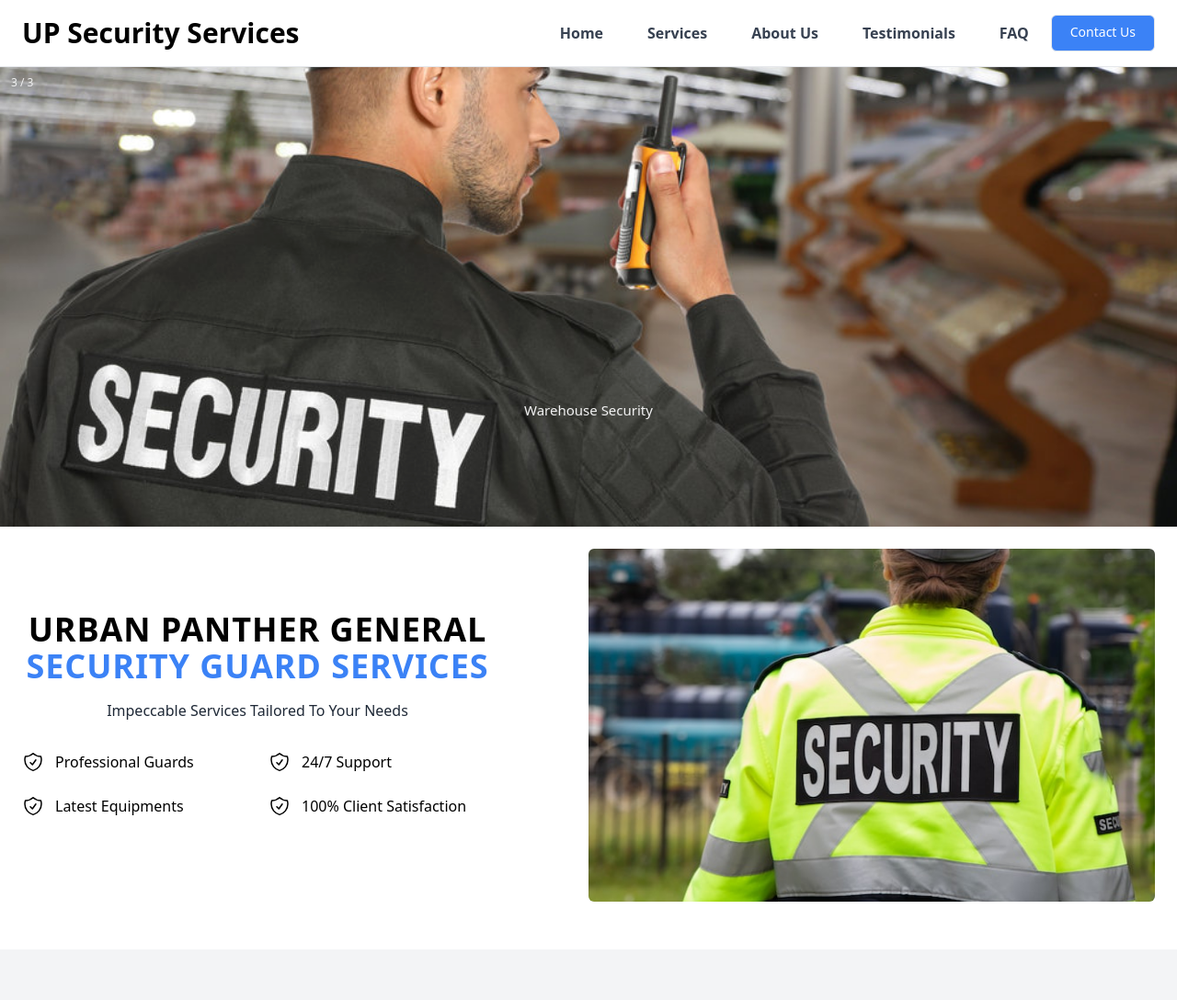
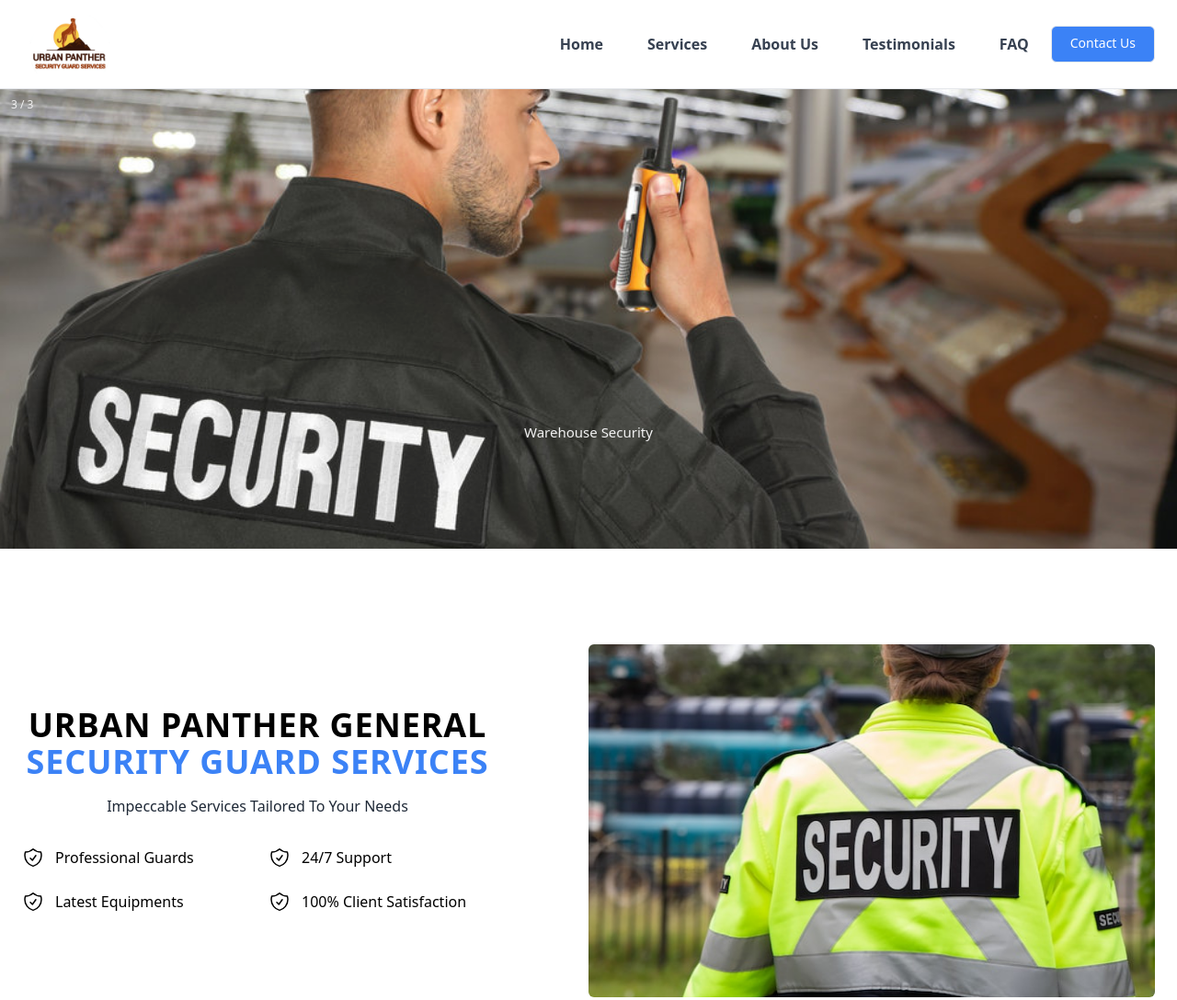
Before and after one commit to Sanan4li/Security-Website, a website: page index.html in a window 1280 px wide. Shown: the top 1088 px of the page at 92% size. Drawn offline with nearby package versions, Linux system fonts and the light colour scheme.

Commit message:
added logo and fixed slider issue

```diff
--- a/index.html
+++ b/index.html
@@ -26,8 +26,13 @@
               <a
                 class="text-2xl font-bold hover:text-gray-700 lg:text-3xl"
                 href="#"
-                >UP Security Services</a
               >
+                <img
+                  width="100"
+                  height="70"
+                  src="images/urban_panther_security_services_logo.png"
+                />
+              </a>
             </div>
 
             <!-- Mobile menu button -->
@@ -106,7 +111,7 @@
           </div>
         </div>
       </nav>
-      <div class="max-h-[500px] w-full object-cover">
+      <div class="mb-20 max-h-[500px] w-full object-cover">
         <div class="slideshow-container">
           <div class="mySlides fade">
             <div class="numbertext">1 / 3</div>
```
Also changed, not shown: css/tailwind.css, images/urban_panther_security_services_logo.png (added).
